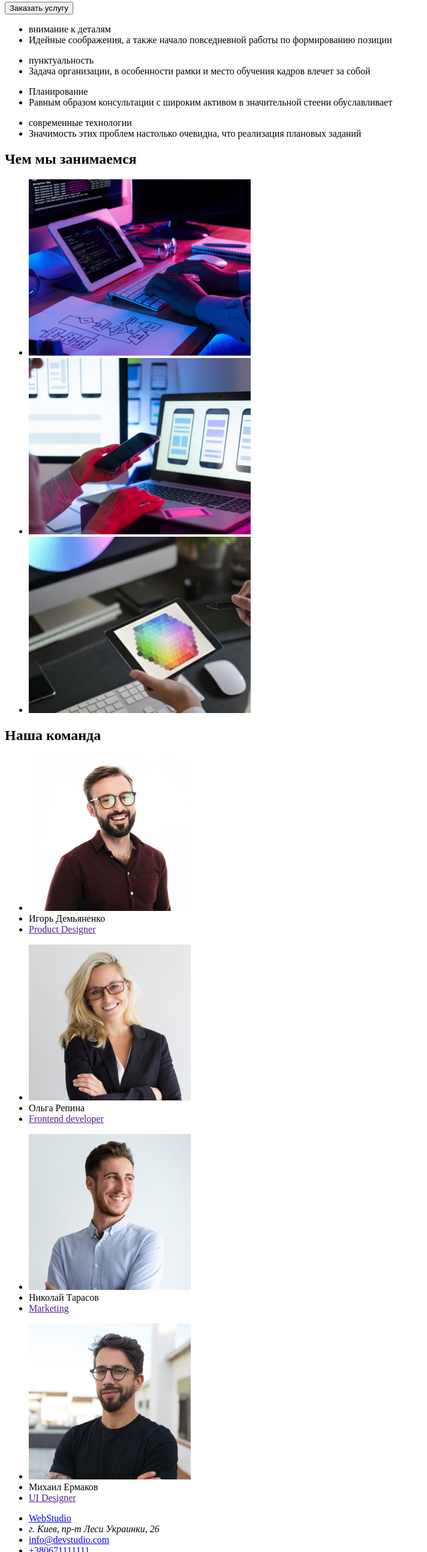
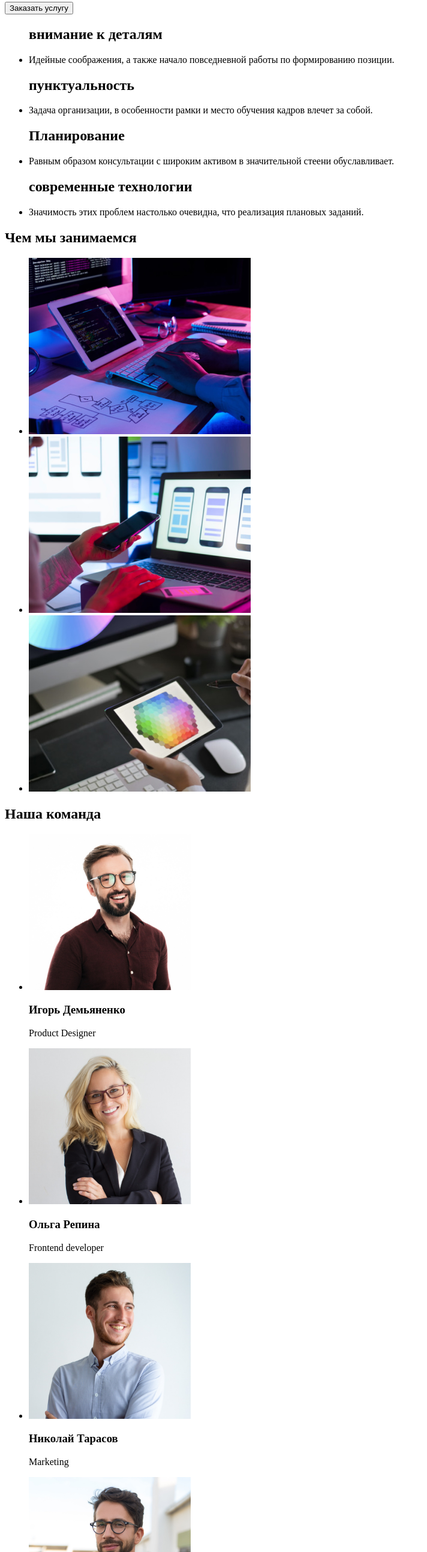
Before and after one commit to Valeriidv/goit-markup-hw-01, a plain HTML site: page index.html in a window 1280 px wide. Shown: the part 212-2800 px from the top of the page at 60% size, without its empty margins (0-712 px from the left). Drawn offline with Linux system fonts and the light colour scheme.

Commit message:
Update index.html
correction of mistakes

```diff
--- a/index.html
+++ b/index.html
@@ -9,7 +9,7 @@
   <body>
     <header>
       <nav>
-        <a href="./index.html"> <span>Web</span><span>Studio</span></a>
+        <a href="./index.html" lang="en"> <span>Web</span>Studio</a>
         <ul>
           <li><a href="">Студия</a></li>
           <li><a href="">Портфолио</a></li>
@@ -23,63 +23,31 @@
     </header>
     <main>
       <section>
-        <span><h1>эфективные решения для вашего бизнеса</h1></span>
-        <div>
+        <h1>эфективные решения для вашего бизнеса</h1>
         <button type="button">Заказать услугу</button>
-        </div>
       </section>
       <section>
-        <div>
         <ul>
+          <h2>внимание к деталям</h2>
+          <li>Идейные соображения, а также начало повседневной работы по формированию позиции.</li>
+        </ul>
+        <ul>
+          <h2>пунктуальность</h2>
+          <li>Задача организации, в особенности рамки и место обучения кадров влечет за собой.</li>
+        </ul>
+        <ul>
+          <h2>Планирование</h2>
           <li>
-              <span>внимание к деталям</span>
-            </li>
-            <li>
-              <span
-                >Идейные соображения, а также начало повседневной работы по формированию позиции
-              </span>
+            Равным образом консультации с широким активом в значительной стеени обуславливает.
           </li>
         </ul>
-        </div>
-        <div>
         <ul>
-            <li>
-              <span>пунктуальность</span>
-            </li>
-            <li>
-              <span
-                >Задача организации, в особенности рамки и место обучения кадров влечет за собой
-              </span>
-            </li>
+          <h2>современные технологии</h2>
+          <li>Значимость этих проблем настолько очевидна, что реализация плановых заданий.</li>
         </ul>
-        </div>
-        <div>
-          <ul>
-            <li><span>Планирование</span></li>
-            <li>
-              <span
-                >Равным образом консультации с широким активом в значительной стеени
-                обуславливает</span
-              >
-            </li>
-          </ul>
-        </div>
-        <div>
-          <ul>
-            <li><span>современные технологии</span></li>
-            <li>
-              <span
-                >Значимость этих проблем настолько очевидна, что реализация плановых заданий</span
-              >
-            </li>
-          </ul>
-        </div>
       </section>
       <section>
-        <div>
-          <span><h2>Чем мы занимаемся</h2></span>
-        </div>
-        <div>
+        <h2>Чем мы занимаемся</h2>
         <ul>
           <li>
             <img
@@ -106,13 +74,9 @@
             />
           </li>
         </ul>
-        </div>
       </section>
       <section>
-        <div>
-          <span><h2>Наша команда</h2></span>
-        </div>
-        <div>
+        <h2>Наша команда</h2>
         <ul>
           <li>
             <img
@@ -121,21 +85,17 @@
               width="270"
               height="260"
             />
+            <h3>Игорь Демьяненко</h3>
+            <p>Product Designer</p>
           </li>
-            <li><span>Игорь Демьяненко</span></li>
-            <li><a href="">Product Designer</a></li>
         </ul>
-        </div>
-        <div>
         <ul>
           <li>
             <img src="./images/img5.jpg" alt="фотография Ольга Репина" width="270" height="260" />
+            <h3>Ольга Репина</h3>
+            <p>Frontend developer</p>
           </li>
-            <li><span>Ольга Репина</span></li>
-            <li><a href="">Frontend developer</a></li>
         </ul>
-        </div>
-        <div>
         <ul>
           <li>
             <img
@@ -144,36 +104,28 @@
               width="270"
               height="260"
             />
+            <h3>Николай Тарасов</h3>
+            <p>Marketing</p>
           </li>
-            <li><span>Николай Тарасов</span></li>
-            <li><a href="">Marketing</a></li>
         </ul>
-        </div>
-        <div>
         <ul>
           <li>
-              <img
-                src="./images/img7.jpg"
-                alt="фотография Михаил Ермаков"
-                width="270"
-                height="260"
-              />
+            <img src="./images/img7.jpg" alt="фотография Михаил Ермаков" width="270" height="260" />
           </li>
-            <li><span>Михаил Ермаков</span></li>
-            <li><a href="">UI Designer</a></li>
+          <h3>Михаил Ермаков</h3>
+          <p>UI Designer</p>
         </ul>
-        </div>
       </section>
     </main>
     <footer>
+      <a href="./index.html" lang="en"> <span>Web</span>Studio</a>
+      <address>
         <ul>
-        <li>
-          <a href="./index.html"> <span>Web</span><span>Studio</span></a>
-        </li>
-        <li><address>г. Киев, пр-т Леси Украинки, 26</address></li>
+          <li>г. Киев, пр-т Леси Украинки, 26</li>
           <li><a href="emailto:info@devstudio.com">info@devstudio.com</a></li>
           <li><a href="tel:+380671111111">+380671111111</a></li>
         </ul>
+      </address>
     </footer>
   </body>
 </html>
```
Lines whose indentation alone changed are shown as unchanged.
